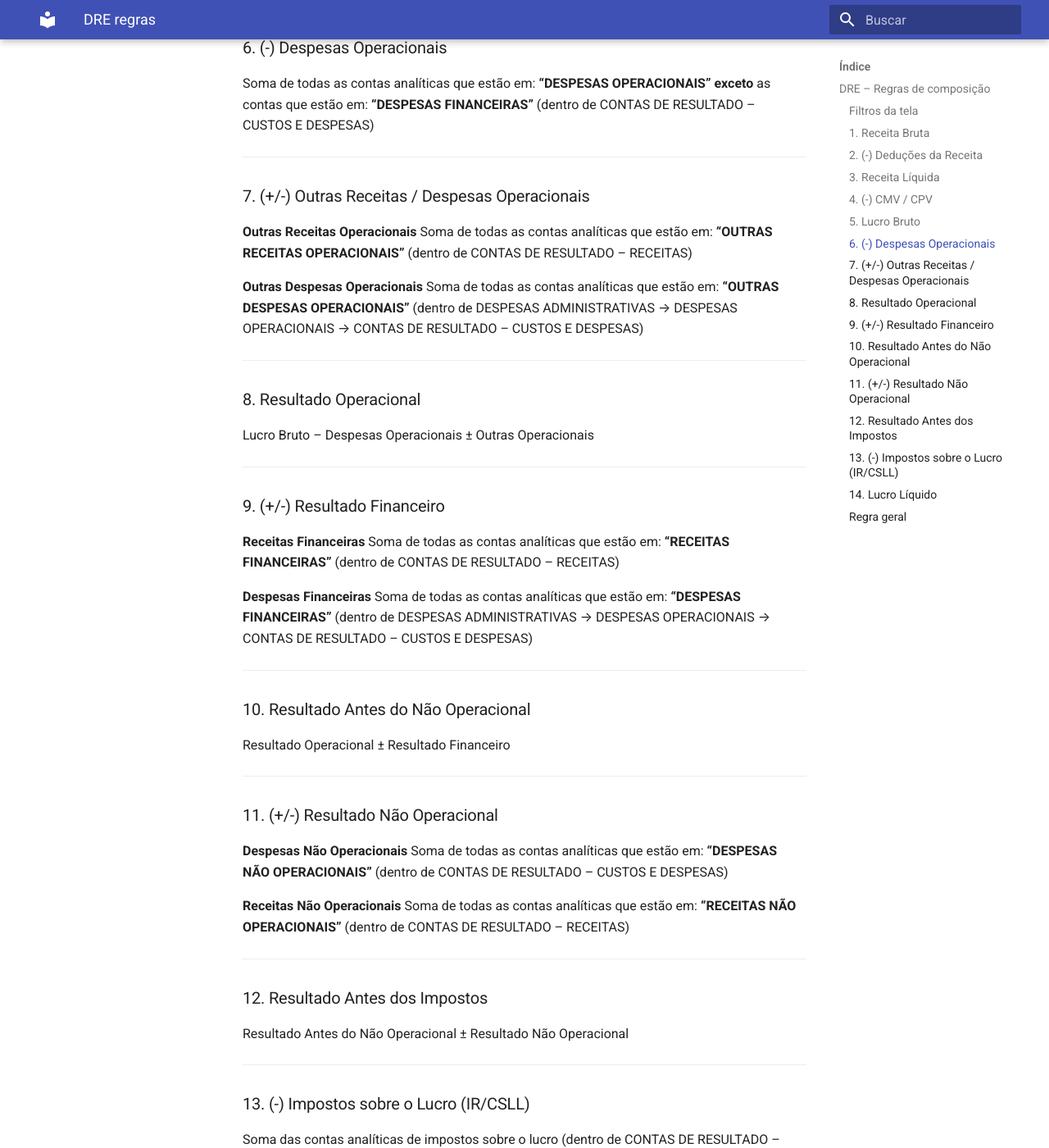
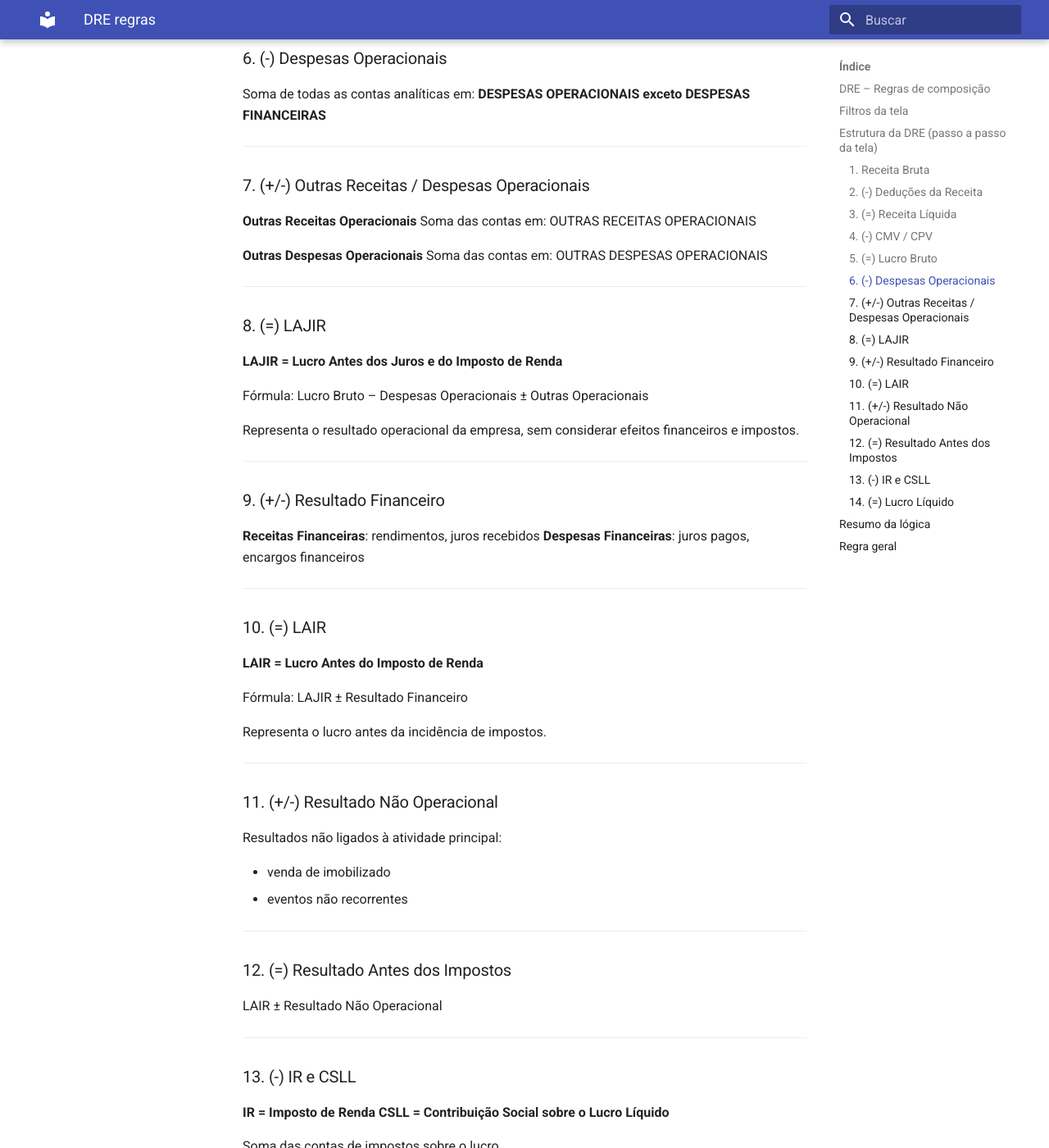
Before and after one commit to NES-Contabilidade-Integrada/doc-coins2026.1, an MkDocs documentation site: the page built from docs/requisitos/DRE-regras.md, in a window 1280 px wide and 1400 px high, scrolled down 1634 px. Shown: the whole window at 82% size. Built offline with MkDocs 1.6.1 and Material for MkDocs 9.7.7, drawn with Linux system fonts in a browser that asks for light colours; some of the changed text lies outside the part shown.

Commit message:
Update DRE rules and formatting in documentation

```diff
--- a/docs/requisitos/DRE-regras.md
+++ b/docs/requisitos/DRE-regras.md
@@ -6,7 +6,7 @@ A DRE deve considerar apenas os valores **apurados** no período, ou seja, recei
 
 ---
 
-### Filtros da tela
+## Filtros da tela
 
 A tela da DRE deve possuir os filtros:
 
@@ -18,138 +18,147 @@ Data final considerada para a apuração da DRE.
 
 Por padrão, ao acessar a tela, os filtros devem ser carregados automaticamente com:
 
-**Período Inicial:** primeiro dia do ano atual
-**Período Final:** último dia do ano atual
+* Período Inicial: primeiro dia do ano atual
+* Período Final: último dia do ano atual
 
-Exemplo: se o ano atual for 2026:
-
-**Período Inicial:** 01/01/2026
-**Período Final:** 31/12/2026
-
-A tela deve carregar automaticamente a DRE usando esses valores padrão, sem necessidade de o usuário pressionar Enter ou executar qualquer ação manual.
+A tela deve carregar automaticamente a DRE com esses valores, sem necessidade de ação do usuário.
 
 ---
 
+## Estrutura da DRE (passo a passo da tela)
+
 ### 1. Receita Bruta
 
-Soma de todas as contas analíticas que estão em:
-**“RECEITA BRUTA DE VENDAS E SERVIÇOS”**
-(dentro de CONTAS DE RESULTADO – RECEITAS)
+Soma de todas as contas analíticas em:
+**RECEITA BRUTA DE VENDAS E SERVIÇOS**
 
 ---
 
 ### 2. (-) Deduções da Receita
 
-Soma de todas as contas analíticas que estão em:
-**“DEDUÇÕES DA RECEITA BRUTA”**
-(dentro de CONTAS DE RESULTADO – RECEITAS)
+Soma de todas as contas analíticas em:
+**DEDUÇÕES DA RECEITA BRUTA**
 
 ---
 
-### 3. Receita Líquida
+### 3. (=) Receita Líquida
 
-Receita Bruta – Deduções da Receita
+Receita Bruta – Deduções
 
 ---
 
 ### 4. (-) CMV / CPV
 
-Soma de todas as contas analíticas que estão em:
-**“CUSTOS”**
-(dentro de CONTAS DE RESULTADO – CUSTOS E DESPESAS)
+**CMV (Custo das Mercadorias Vendidas)**: custo das mercadorias vendidas
+**CPV (Custo dos Produtos Vendidos)**: custo dos produtos fabricados e vendidos
+
+Soma de todas as contas analíticas em:
+**CUSTOS**
 
 ---
 
-### 5. Lucro Bruto
+### 5. (=) Lucro Bruto
 
-Receita Líquida – Custos
+Receita Líquida – CMV/CPV
 
 ---
 
 ### 6. (-) Despesas Operacionais
 
-Soma de todas as contas analíticas que estão em:
-**“DESPESAS OPERACIONAIS”**
-**exceto** as contas que estão em:
-**“DESPESAS FINANCEIRAS”**
-(dentro de CONTAS DE RESULTADO – CUSTOS E DESPESAS)
+Soma de todas as contas analíticas em:
+**DESPESAS OPERACIONAIS**
+**exceto DESPESAS FINANCEIRAS**
 
 ---
 
 ### 7. (+/-) Outras Receitas / Despesas Operacionais
 
 **Outras Receitas Operacionais**
-Soma de todas as contas analíticas que estão em:
-**“OUTRAS RECEITAS OPERACIONAIS”**
-(dentro de CONTAS DE RESULTADO – RECEITAS)
+Soma das contas em: OUTRAS RECEITAS OPERACIONAIS
 
 **Outras Despesas Operacionais**
-Soma de todas as contas analíticas que estão em:
-**“OUTRAS DESPESAS OPERACIONAIS”**
-(dentro de DESPESAS ADMINISTRATIVAS → DESPESAS OPERACIONAIS → CONTAS DE RESULTADO – CUSTOS E DESPESAS)
+Soma das contas em: OUTRAS DESPESAS OPERACIONAIS
 
 ---
 
-### 8. Resultado Operacional
+### 8. (=) LAJIR
 
+**LAJIR = Lucro Antes dos Juros e do Imposto de Renda**
+
+Fórmula:
 Lucro Bruto – Despesas Operacionais ± Outras Operacionais
+
+Representa o resultado operacional da empresa, sem considerar efeitos financeiros e impostos.
 
 ---
 
 ### 9. (+/-) Resultado Financeiro
 
-**Receitas Financeiras**
-Soma de todas as contas analíticas que estão em:
-**“RECEITAS FINANCEIRAS”**
-(dentro de CONTAS DE RESULTADO – RECEITAS)
-
-**Despesas Financeiras**
-Soma de todas as contas analíticas que estão em:
-**“DESPESAS FINANCEIRAS”**
-(dentro de DESPESAS ADMINISTRATIVAS → DESPESAS OPERACIONAIS → CONTAS DE RESULTADO – CUSTOS E DESPESAS)
+**Receitas Financeiras**: rendimentos, juros recebidos
+**Despesas Financeiras**: juros pagos, encargos financeiros
 
 ---
 
-### 10. Resultado Antes do Não Operacional
+### 10. (=) LAIR
 
-Resultado Operacional ± Resultado Financeiro
+**LAIR = Lucro Antes do Imposto de Renda**
+
+Fórmula:
+LAJIR ± Resultado Financeiro
+
+Representa o lucro antes da incidência de impostos.
 
 ---
 
 ### 11. (+/-) Resultado Não Operacional
 
-**Despesas Não Operacionais**
-Soma de todas as contas analíticas que estão em:
-**“DESPESAS NÃO OPERACIONAIS”**
-(dentro de CONTAS DE RESULTADO – CUSTOS E DESPESAS)
+Resultados não ligados à atividade principal:
 
-**Receitas Não Operacionais**
-Soma de todas as contas analíticas que estão em:
-**“RECEITAS NÃO OPERACIONAIS”**
-(dentro de CONTAS DE RESULTADO – RECEITAS)
+* venda de imobilizado
+* eventos não recorrentes
 
 ---
 
-### 12. Resultado Antes dos Impostos
+### 12. (=) Resultado Antes dos Impostos
 
-Resultado Antes do Não Operacional ± Resultado Não Operacional
+LAIR ± Resultado Não Operacional
 
 ---
 
-### 13. (-) Impostos sobre o Lucro (IR/CSLL)
+### 13. (-) IR e CSLL
 
-Soma das contas analíticas de impostos sobre o lucro
-(dentro de CONTAS DE RESULTADO – RECEITAS, normalmente em deduções ou grupo próprio)
+**IR = Imposto de Renda**
+**CSLL = Contribuição Social sobre o Lucro Líquido**
+
+Soma das contas de impostos sobre o lucro.
 
 ---
 
-### 14. Lucro Líquido
+### 14. (=) Lucro Líquido
 
-Resultado Antes dos Impostos – Impostos
+Resultado final da DRE após todos os descontos.
 
 ---
 
-### Regra geral
+## Resumo da lógica
 
-Somar sempre todas as contas analíticas dentro do grupo pai correspondente.
-A estrutura da DRE deve seguir a hierarquia do plano de contas, não os códigos.
+Receita Bruta
+(-) Deduções
+= Receita Líquida
+(-) CMV/CPV
+= Lucro Bruto
+(-) Despesas Operacionais
+(+/-) Outras Operacionais
+= LAJIR
+(+/-) Resultado Financeiro
+= LAIR
+(+/-) Não Operacional
+(-) Impostos
+= Lucro Líquido
+
+---
+
+## Regra geral
+
+Somar sempre contas analíticas por grupo pai.
+A DRE deve seguir a hierarquia do plano de contas, não os códigos.
```
